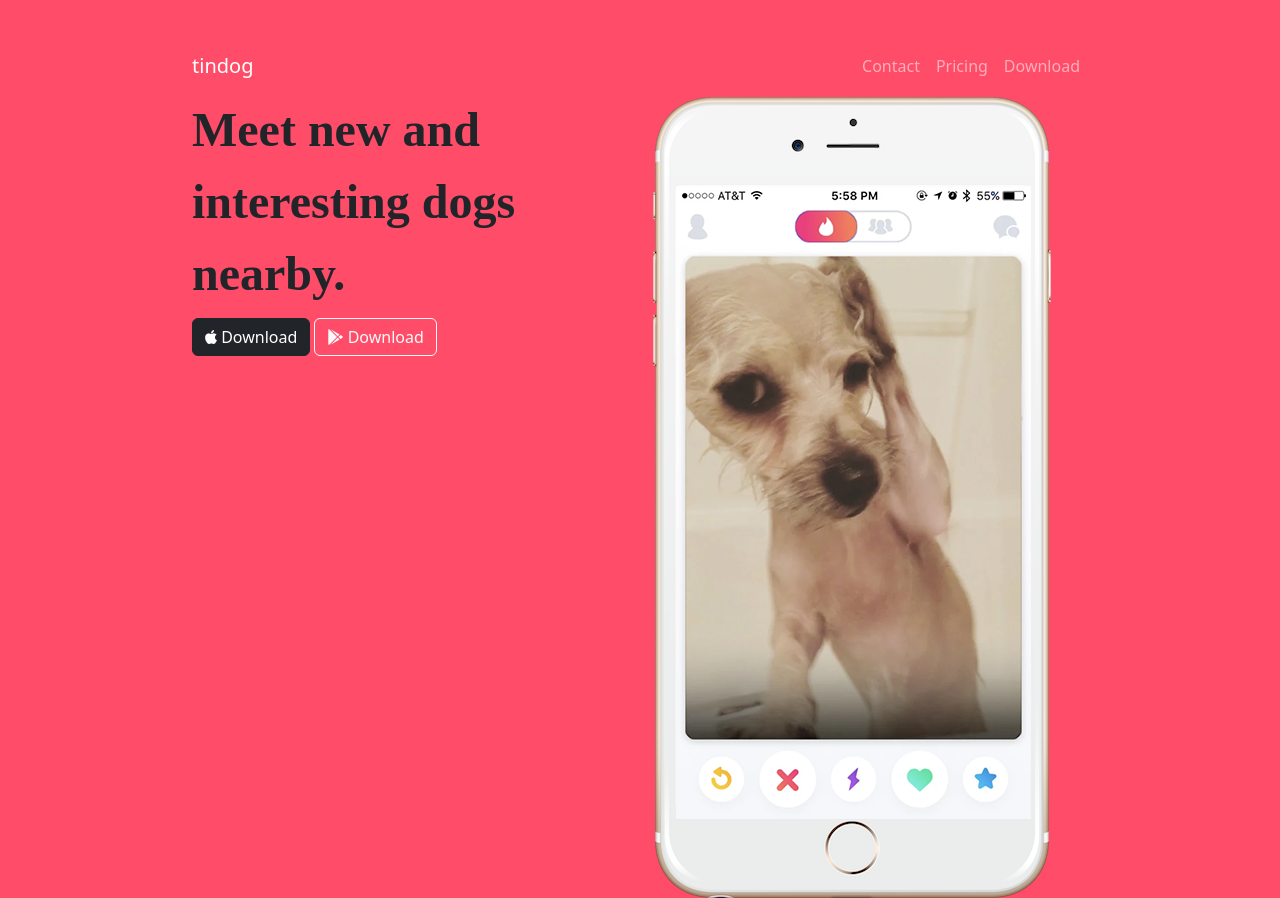
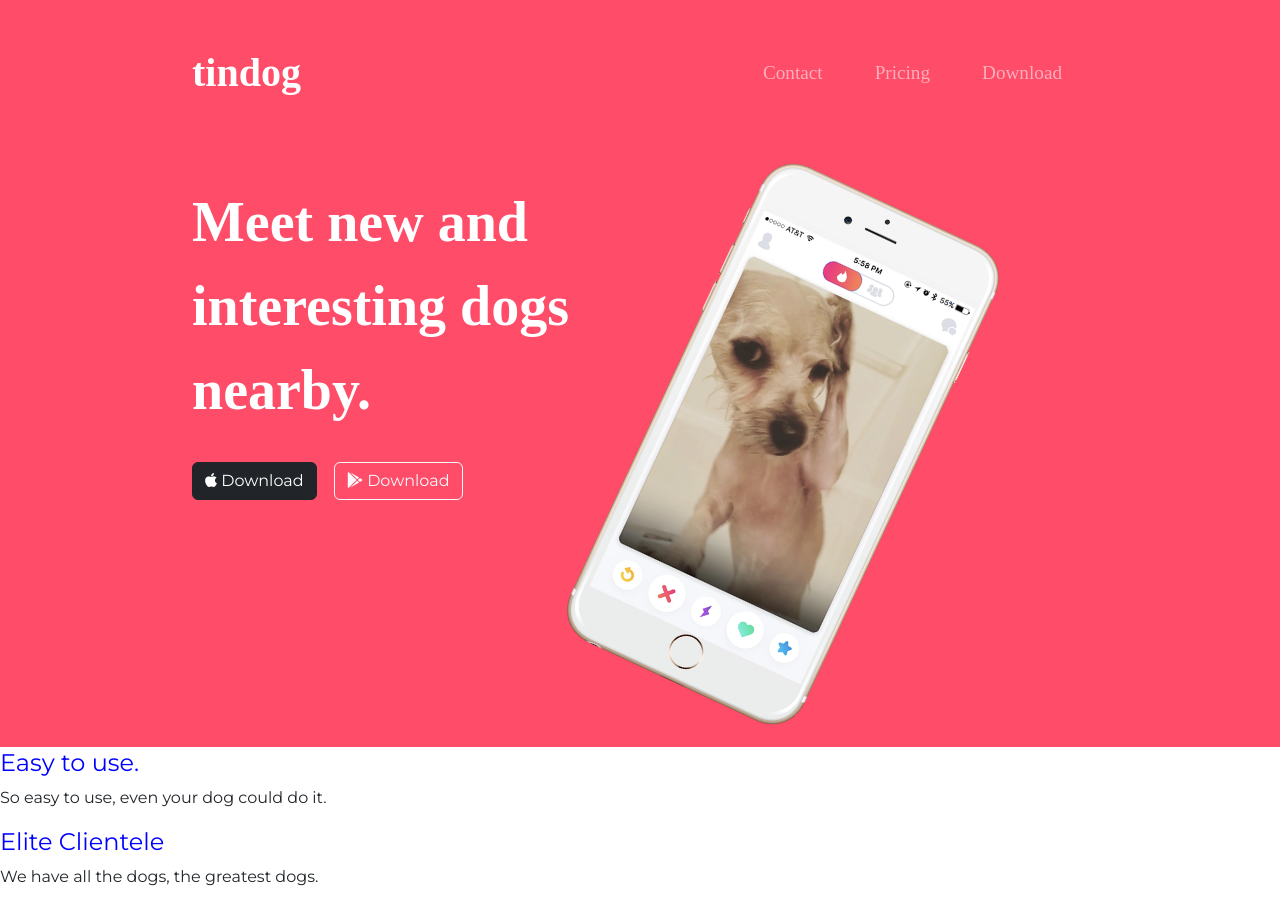
Before and after one commit to johnnybieniek/TinDog, a plain HTML site: page index.html in a window 1280 px wide. Shown: the top 898 px of the page. Drawn offline with nearby package versions, Linux system fonts and the light colour scheme.

Commit message:
finished the top part of the website

```diff
--- a/css/styles.css
+++ b/css/styles.css
@@ -1,12 +1,16 @@
 h1 {
-  font-family: "Montserrat-Black sans-serif";
-  font-size: 3rem;
+  font-family: "Montserrat-Black";
+  font-size: 3.5rem;
   line-height: 1.5;
   font-weight: 900;
 }
 
+body {
+  font-family: "Montserrat";
+}
 #title {
   background-color: #ff4c68;
+  color: #fff;
 }
 
 .container-fluid {
@@ -23,3 +27,37 @@ h3 {
   line-height: 1.3;
   color: blue;
 }
+
+/* Navigation bar */
+
+.navbar {
+  padding: 0 0 4.5rem;
+}
+
+.navbar-brand {
+  font-family: "Ubuntu";
+  font-size: 2.5rem;
+  font-weight: bold;
+}
+
+.nav-item {
+  padding: 0 18px;
+}
+
+.nav-link {
+  font-family: Montserrat-light;
+  font-size: 1.2rem;
+}
+
+/* Download buttons */
+
+.download-button {
+  margin: 5% 3% 5% 0;
+}
+
+/* Title Image */
+
+.title-image {
+  width: 60%;
+  transform: rotate(25deg);
+}
--- a/index.html
+++ b/index.html
@@ -69,16 +69,20 @@
         <div class="row">
           <div class="col-lg-6">
             <h1>Meet new and interesting dogs nearby.</h1>
-            <button type="button" class="btn btn-dark">
+            <button type="button" class="btn btn-dark download-button">
               <i class="fa-brands fa-apple"></i> Download
             </button>
-            <button type="button" class="btn btn-outline-light">
+            <button type="button" class="btn btn-outline-light download-button">
               <i class="fa-brands fa-google-play"></i> Download
             </button>
           </div>
 
           <div class="col-lg-6">
-            <img src="images/iphone6.png" alt="iphone-mockup" />
+            <img
+              class="title-image"
+              src="images/iphone6.png"
+              alt="iphone-mockup"
+            />
           </div>
         </div>
       </div>
```
